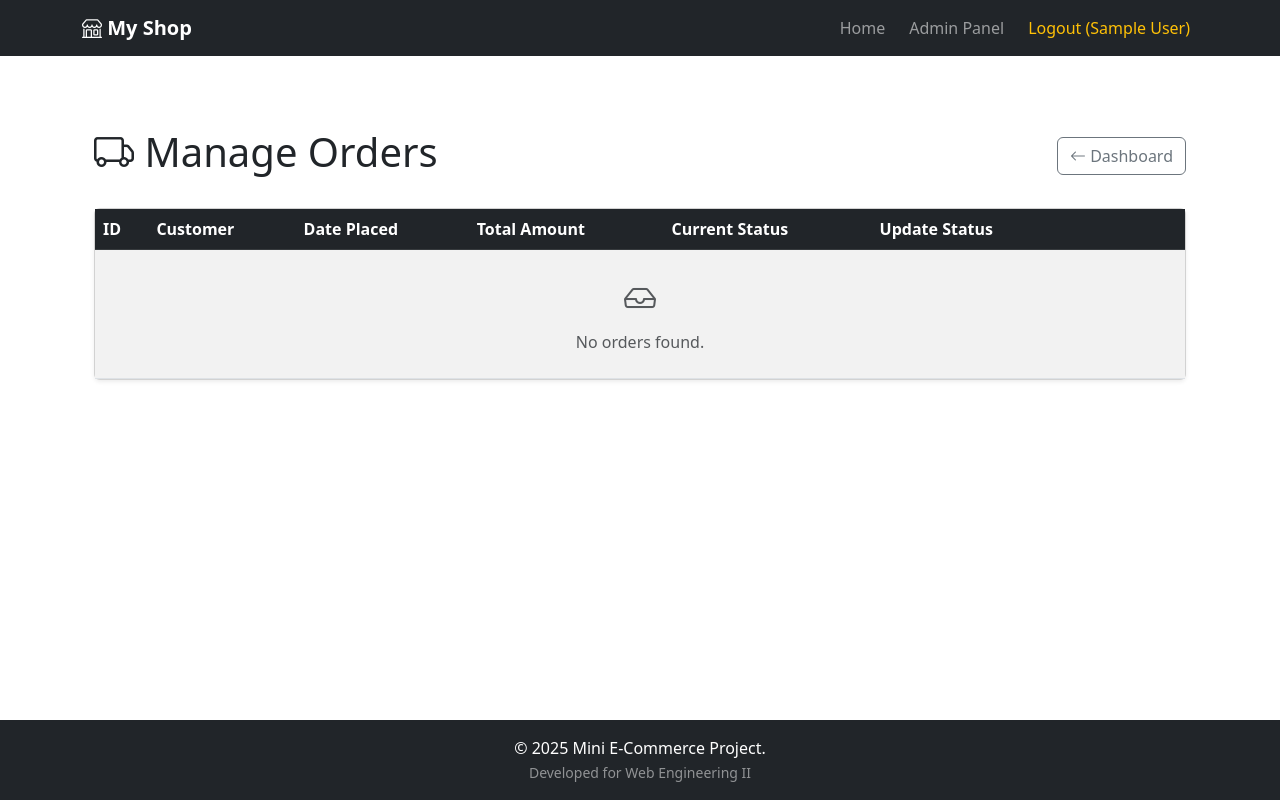
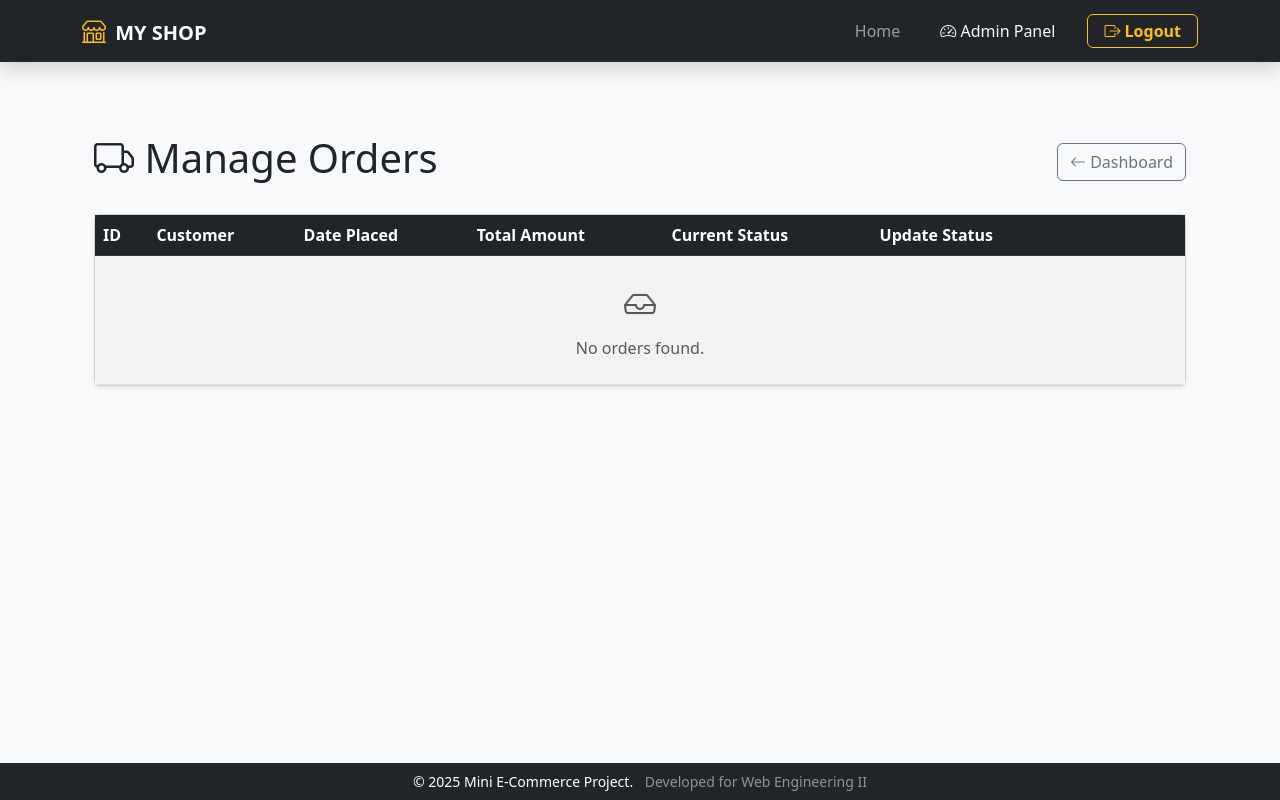
Before and after one commit to banadawit/mini-E-commerce-App, a PHP site: page /admin/orders.php in a window 1280 px wide. Run offline with PHP 8.4, Linux system fonts and the light colour scheme; the visitor is signed in with stand-in values (Sample User, id 1); data comes from the database, SQL or seed files in the repository; data that the repository does not hold is empty; some libraries are stand-ins or nearby versions.

Commit message:
feat: new dashboard for admin is added

```diff
--- a/includes/footer.php
+++ b/includes/footer.php
@@ -1,13 +1,32 @@
 </div>
-<footer class="bg-dark text-white text-center py-3 mt-auto">
+<footer class="bg-dark text-white text-center py-2 mt-auto">
     <div class="container">
-        <p class="mb-0">
+        <p class="mb-0 small">
             &copy; <?php echo date('Y'); ?> Mini E-Commerce Project.
-            <br>
-            <small class="text-white-50">Developed for Web Engineering II</small>
+            <span class="text-white-50 ms-2">Developed for Web Engineering II</span>
         </p>
     </div>
 </footer>
+
+<div class="modal fade" id="logoutModal" tabindex="-1" aria-labelledby="logoutModalLabel" aria-hidden="true">
+    <div class="modal-dialog modal-dialog-centered">
+        <div class="modal-content">
+            <div class="modal-header bg-danger text-white">
+                <h5 class="modal-title" id="logoutModalLabel">
+                    <i class="bi bi-box-arrow-right"></i> Confirm Logout
+                </h5>
+                <button type="button" class="btn-close btn-close-white" data-bs-dismiss="modal" aria-label="Close"></button>
+            </div>
+            <div class="modal-body">
+                Are you sure you want to log out of your account?
+            </div>
+            <div class="modal-footer">
+                <button type="button" class="btn btn-secondary" data-bs-dismiss="modal">Cancel</button>
+                <a href="<?php echo BASE_URL; ?>logout.php" class="btn btn-danger">Yes, Logout</a>
+            </div>
+        </div>
+    </div>
+</div>
 
 <script src="https://cdn.jsdelivr.net/npm/bootstrap@5.3.0/dist/js/bootstrap.bundle.min.js"></script>
 
--- a/includes/header.php
+++ b/includes/header.php
@@ -1,17 +1,26 @@
 <?php
-// 1. Session Handling: Start only if not already started
+// 1. Session Handling
 if (session_status() === PHP_SESSION_NONE) {
     session_start();
 }
 
-// 2. Define Base URL to fix broken links if included in subfolders
-// Adjust '/mini-ecommerce/' to match your actual folder name in htdocs
+// 2. Define Base URL
 define('BASE_URL', '/mini-ecommerce/');
 
-// 3. Cart Logic: Get item count for the badge
+// 3. Get Current Page Name (for Active Menu Highlighting)
+$currentPage = basename($_SERVER['PHP_SELF']);
+
+// 4. Cart Logic
 require_once __DIR__ . '/../classes/Cart.php';
 $cart = new Cart();
 $cartCount = $cart->getTotalQuantity();
+
+$homeLink = BASE_URL . 'index.php'; // Default for Guests/Customers
+
+if (isset($_SESSION['user_role']) && $_SESSION['user_role'] === 'admin') {
+    // UPDATE: Admins now go to the Visual Inventory page
+    $homeLink = BASE_URL . 'indexadmin.php';
+}
 ?>
 <!DOCTYPE html>
 <html lang="en">
@@ -24,34 +33,46 @@ $cartCount = $cart->getTotalQuantity();
     <link href="https://cdn.jsdelivr.net/npm/bootstrap@5.3.0/dist/css/bootstrap.min.css" rel="stylesheet">
     <link rel="stylesheet" href="https://cdn.jsdelivr.net/npm/bootstrap-icons@1.10.0/font/bootstrap-icons.css">
     <link rel="stylesheet" href="<?php echo BASE_URL; ?>assets/css/style.css">
+
+    <style>
+        /* Small override to make the logout hover look distinct */
+        .nav-link.logout-link:hover {
+            color: #dc3545 !important;
+            /* Bootstrap Danger Red */
+        }
+    </style>
 </head>
 
-<body class="d-flex flex-column min-vh-100">
+<body class="d-flex flex-column min-vh-100 bg-light">
 
-    <nav class="navbar navbar-expand-lg navbar-dark bg-dark mb-4">
+    <nav class="navbar navbar-expand-lg navbar-dark bg-dark shadow mb-4">
         <div class="container">
-            <a class="navbar-brand fw-bold" href="<?php echo BASE_URL; ?>index.php">
-                <i class="bi bi-shop"></i> My Shop
+            <a class="navbar-brand fw-bold text-uppercase" href="<?php echo BASE_URL; ?>index.php">
+                <i class="bi bi-shop text-warning fs-4 me-1"></i> My Shop
             </a>
 
-            <button class="navbar-toggler" type="button" data-bs-toggle="collapse" data-bs-target="#navbarNav">
+            <button class="navbar-toggler border-0" type="button" data-bs-toggle="collapse" data-bs-target="#navbarNav">
                 <span class="navbar-toggler-icon"></span>
             </button>
 
             <div class="collapse navbar-collapse" id="navbarNav">
                 <ul class="navbar-nav ms-auto align-items-center">
+
                     <li class="nav-item">
-                        <a class="nav-link" href="<?php echo BASE_URL; ?>index.php">Home</a>
+                        <a class="nav-link px-3 <?php echo ($currentPage == 'indexadmin.php') ? 'active fw-bold text-white' : ''; ?>"
+                            href="<?php echo BASE_URL; ?>indexadmin.php">Home</a>
                     </li>
 
                     <?php if (isset($_SESSION['user_id'])): ?>
 
                         <?php if (isset($_SESSION['user_role']) && $_SESSION['user_role'] === 'customer'): ?>
                             <li class="nav-item">
-                                <a class="nav-link" href="<?php echo BASE_URL; ?>my_orders.php">My Orders</a>
+                                <a class="nav-link px-3 <?php echo ($currentPage == 'my_orders.php') ? 'active fw-bold text-white' : ''; ?>"
+                                    href="<?php echo BASE_URL; ?>my_orders.php">My Orders</a>
                             </li>
                             <li class="nav-item">
-                                <a class="nav-link position-relative" href="<?php echo BASE_URL; ?>cart.php">
+                                <a class="nav-link px-3 position-relative <?php echo ($currentPage == 'cart.php') ? 'active fw-bold text-white' : ''; ?>"
+                                    href="<?php echo BASE_URL; ?>cart.php">
                                     <i class="bi bi-cart-fill"></i> Cart
                                     <?php if ($cartCount > 0): ?>
                                         <span class="position-absolute top-0 start-100 translate-middle badge rounded-pill bg-danger">
@@ -64,22 +85,31 @@ $cartCount = $cart->getTotalQuantity();
 
                         <?php if (isset($_SESSION['user_role']) && $_SESSION['user_role'] === 'admin'): ?>
                             <li class="nav-item">
-                                <a class="nav-link btn btn-sm btn-outline-light ms-2" href="<?php echo BASE_URL; ?>admin/dashboard.php">Admin Panel</a>
+                                <a class="nav-link px-3 btn btn-sm btn-outline-secondary border-0 text-light ms-2"
+                                    href="<?php echo BASE_URL; ?>admin/dashboard.php">
+                                    <i class="bi bi-speedometer2"></i> Admin Panel
+                                </a>
                             </li>
                         <?php endif; ?>
 
-                        <li class="nav-item ms-2">
-                            <a class="nav-link text-warning" href="<?php echo BASE_URL; ?>logout.php" onclick="return confirm('Are you sure you want to logout?');">
-                                Logout (<?php echo htmlspecialchars($_SESSION['user_name']); ?>)
+                        <li class="nav-item ms-lg-3 mt-2 mt-lg-0">
+                            <a class="nav-link logout-link text-warning fw-semibold border border-warning rounded px-3 py-1"
+                                href="#"
+                                data-bs-toggle="modal"
+                                data-bs-target="#logoutModal">
+                                <i class="bi bi-box-arrow-right"></i> Logout
                             </a>
                         </li>
 
                     <?php else: ?>
+
                         <li class="nav-item">
-                            <a class="nav-link" href="<?php echo BASE_URL; ?>auth/login.php">Login</a>
+                            <a class="nav-link px-3 <?php echo ($currentPage == 'login.php') ? 'active fw-bold text-white' : ''; ?>"
+                                href="<?php echo BASE_URL; ?>auth/login.php">Login</a>
                         </li>
-                        <li class="nav-item">
-                            <a class="nav-link btn btn-primary text-white ms-2" href="<?php echo BASE_URL; ?>auth/register.php">Register</a>
+                        <li class="nav-item ms-lg-2">
+                            <a class="btn btn-primary btn-sm px-4 rounded-pill fw-bold"
+                                href="<?php echo BASE_URL; ?>auth/register.php">Register</a>
                         </li>
                     <?php endif; ?>
                 </ul>
@@ -90,15 +120,15 @@ $cartCount = $cart->getTotalQuantity();
     <div class="container flex-grow-1">
 
         <?php if (isset($_GET['error'])): ?>
-            <div class="alert alert-danger alert-dismissible fade show" role="alert">
-                <?php echo htmlspecialchars($_GET['error']); ?>
+            <div class="alert alert-danger alert-dismissible fade show shadow-sm" role="alert">
+                <i class="bi bi-exclamation-triangle-fill me-2"></i> <?php echo htmlspecialchars($_GET['error']); ?>
                 <button type="button" class="btn-close" data-bs-dismiss="alert"></button>
             </div>
         <?php endif; ?>
 
         <?php if (isset($_GET['success'])): ?>
-            <div class="alert alert-success alert-dismissible fade show" role="alert">
-                <?php echo htmlspecialchars($_GET['success']); ?>
+            <div class="alert alert-success alert-dismissible fade show shadow-sm" role="alert">
+                <i class="bi bi-check-circle-fill me-2"></i> <?php echo htmlspecialchars($_GET['success']); ?>
                 <button type="button" class="btn-close" data-bs-dismiss="alert"></button>
             </div>
         <?php endif; ?>
```
Also changed, not shown: auth/register.php (+50 -12 lines), indexadmin.php (added, +134 -0 lines), assets/images/products/1766575450_694bcd5a1065c.jpg (added).
